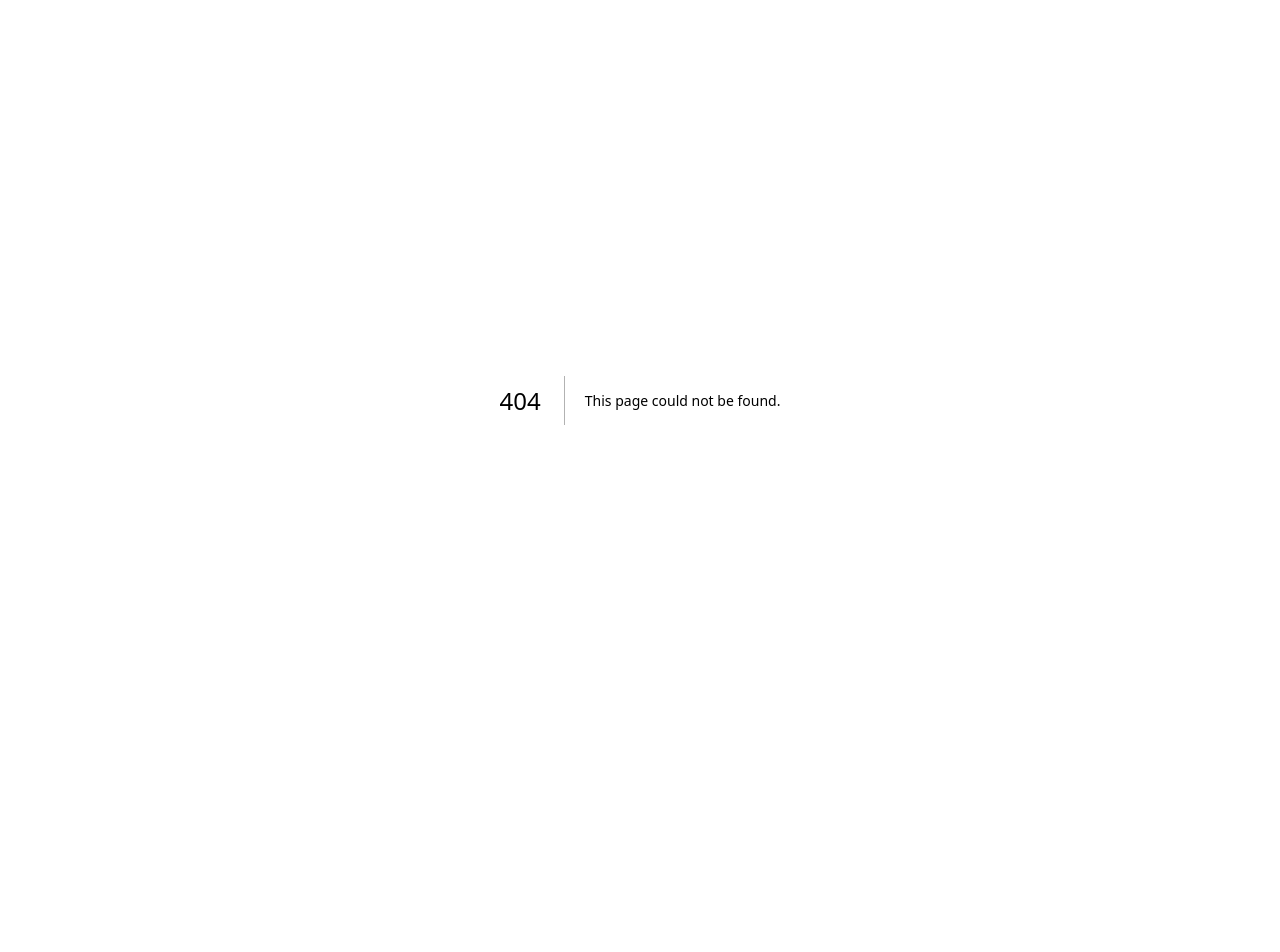
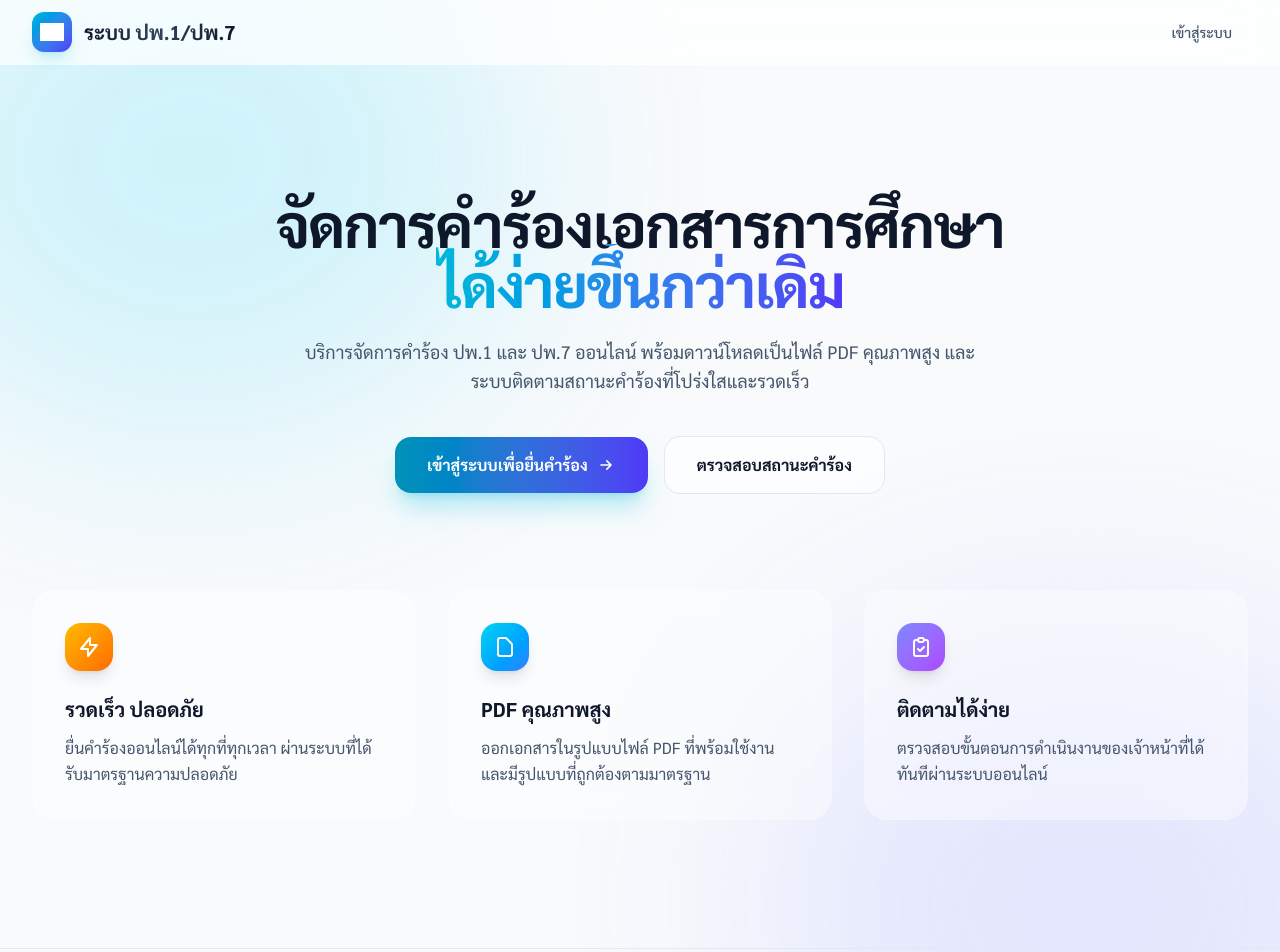
Before and after one commit to attane007/records-and-assessment, a Next.js app in the folder frontend/: page / in a window 1280 px wide. Before the commit this address had no page. Shown: the top 952 px of the page. Before the commit the page ends 800 px from the top, so only its background shows below. Built offline with nearby package versions, Linux system fonts and the light colour scheme; grey boxes are pictures that could not be loaded.

Commit message:
feat: create landing page with navigation, hero section, features grid, and footer

```diff
--- /dev/null
+++ b/frontend/app/page.tsx
@@ -0,0 +1,138 @@
+"use client";
+
+import Link from "next/link";
+import Image from "next/image";
+
+export default function LandingPage() {
+  return (
+    <div className="min-h-screen flex flex-col bg-slate-50 dark:bg-slate-950 relative overflow-hidden selection:bg-cyan-100 dark:selection:bg-cyan-900/40">
+      {/* Background Orbs */}
+      <div className="absolute top-[-10%] left-[-10%] w-[50%] h-[50%] bg-cyan-400/20 dark:bg-cyan-900/20 rounded-full blur-[120px] animate-pulse pointer-events-none" />
+      <div className="absolute bottom-[-10%] right-[-10%] w-[50%] h-[50%] bg-indigo-400/20 dark:bg-indigo-900/20 rounded-full blur-[120px] animate-pulse pointer-events-none" style={{ animationDelay: '2s' }} />
+
+      {/* Navigation */}
+      <nav className="sticky top-0 z-50 w-full border-b border-white/20 dark:border-slate-800/50 bg-white/70 dark:bg-slate-900/70 backdrop-blur-xl">
+        <div className="mx-auto max-w-7xl px-4 sm:px-6 lg:px-8">
+          <div className="flex h-16 items-center justify-between">
+            <div className="flex items-center gap-3">
+              <div className="w-10 h-10 bg-gradient-to-br from-cyan-500 to-indigo-600 rounded-xl flex items-center justify-center p-2 shadow-lg shadow-cyan-500/20">
+                 <Image src="/logo-ppk-512x512-1.ico" alt="Logo" width={24} height={24} className="brightness-0 invert" />
+              </div>
+              <span className="text-xl font-bold bg-clip-text text-transparent bg-gradient-to-r from-slate-900 via-slate-700 to-slate-900 dark:from-white dark:via-slate-200 dark:to-white">
+                ระบบ ปพ.1/ปพ.7
+              </span>
+            </div>
+            <div className="flex gap-4">
+              <Link
+                href="/admin"
+                className="px-4 py-2 text-sm font-medium text-slate-600 dark:text-slate-300 hover:text-slate-900 dark:hover:text-white transition-colors"
+              >
+                เข้าสู่ระบบ
+              </Link>
+            </div>
+          </div>
+        </div>
+      </nav>
+
+      {/* Hero Section */}
+      <main className="relative z-10 flex-1">
+        <div className="mx-auto max-w-7xl px-4 sm:px-6 lg:px-8 py-20 sm:py-32">
+          <div className="text-center">
+            <h1 className="text-4xl sm:text-6xl font-extrabold tracking-tight text-slate-900 dark:text-white">
+              จัดการคำร้องเอกสารการศึกษา <br />
+              <span className="bg-clip-text text-transparent bg-gradient-to-r from-cyan-500 to-indigo-600">
+                ได้ง่ายขึ้นกว่าเดิม
+              </span>
+            </h1>
+            <p className="mx-auto mt-6 max-w-2xl text-lg text-slate-600 dark:text-slate-400 leading-relaxed">
+              บริการจัดการคำร้อง ปพ.1 และ ปพ.7 ออนไลน์ พร้อมดาวน์โหลดเป็นไฟล์ PDF คุณภาพสูง และระบบติดตามสถานะคำร้องที่โปร่งใสและรวดเร็ว
+            </p>
+            <div className="mt-10 flex flex-col sm:flex-row items-center justify-center gap-4">
+              <Link
+                href="/login"
+                className="group relative w-full sm:w-auto inline-flex items-center justify-center px-8 py-4 font-bold text-white transition-all duration-200 bg-gradient-to-r from-cyan-600 to-indigo-600 rounded-2xl shadow-xl shadow-cyan-500/25 hover:shadow-cyan-500/40 hover:-translate-y-0.5 active:translate-y-0 active:scale-95"
+              >
+                <span className="relative z-10 flex items-center gap-2">
+                  เข้าสู่ระบบเพื่อยื่นคำร้อง
+                  <svg className="w-5 h-5 transition-transform group-hover:translate-x-1" fill="none" viewBox="0 0 24 24" stroke="currentColor">
+                    <path strokeLinecap="round" strokeLinejoin="round" strokeWidth={2} d="M13 7l5 5m0 0l-5 5m5-5H6" />
+                  </svg>
+                </span>
+              </Link>
+              <Link
+                href="/verify"
+                className="w-full sm:w-auto inline-flex items-center justify-center px-8 py-4 font-bold text-slate-900 dark:text-white transition-all duration-200 bg-white/50 dark:bg-slate-900/50 backdrop-blur-sm border border-slate-200 dark:border-slate-800 rounded-2xl hover:bg-slate-100 dark:hover:bg-slate-800 active:scale-95"
+              >
+                ตรวจสอบสถานะคำร้อง
+              </Link>
+            </div>
+          </div>
+
+          {/* Features Grid */}
+          <div className="mt-24 grid grid-cols-1 gap-8 sm:grid-cols-3">
+            {[
+              {
+                title: "รวดเร็ว ปลอดภัย",
+                desc: "ยื่นคำร้องออนไลน์ได้ทุกที่ทุกเวลา ผ่านระบบที่ได้รับมาตรฐานความปลอดภัย",
+                icon: (
+                  <svg className="w-6 h-6" fill="none" viewBox="0 0 24 24" stroke="currentColor">
+                    <path strokeLinecap="round" strokeLinejoin="round" strokeWidth={2} d="M13 10V3L4 14h7v7l9-11h-7z" />
+                  </svg>
+                ),
+                color: "from-amber-400 to-orange-500"
+              },
+              {
+                title: "PDF คุณภาพสูง",
+                desc: "ออกเอกสารในรูปแบบไฟล์ PDF ที่พร้อมใช้งานและมีรูปแบบที่ถูกต้องตามมาตรฐาน",
+                icon: (
+                  <svg className="w-6 h-6" fill="none" viewBox="0 0 24 24" stroke="currentColor">
+                    <path strokeLinecap="round" strokeLinejoin="round" strokeWidth={2} d="M7 21h10a2 2 0 002-2V9.414a1 1 0 00-.293-.707l-5.414-5.414A1 1 0 0012.586 3H7a2 2 0 00-2 2v14a2 2 0 002 2z" />
+                  </svg>
+                ),
+                color: "from-cyan-400 to-blue-500"
+              },
+              {
+                title: "ติดตามได้ง่าย",
+                desc: "ตรวจสอบขั้นตอนการดำเนินงานของเจ้าหน้าที่ได้ทันทีผ่านระบบออนไลน์",
+                icon: (
+                  <svg className="w-6 h-6" fill="none" viewBox="0 0 24 24" stroke="currentColor">
+                    <path strokeLinecap="round" strokeLinejoin="round" strokeWidth={2} d="M9 5H7a2 2 0 00-2 2v12a2 2 0 002 2h10a2 2 0 002-2V7a2 2 0 00-2-2h-2M9 5a2 2 0 002 2h2a2 2 0 002-2M9 5a2 2 0 012-2h2a2 2 0 012 2m-6 9l2 2 4-4" />
+                  </svg>
+                ),
+                color: "from-indigo-400 to-purple-500"
+              }
+            ].map((feature, i) => (
+              <div key={i} className="group p-8 rounded-3xl bg-white/40 dark:bg-slate-900/40 backdrop-blur-md border border-white/20 dark:border-slate-800/50 hover:border-cyan-500/50 transition-all duration-300">
+                <div className={`w-12 h-12 mb-6 rounded-2xl bg-gradient-to-br ${feature.color} flex items-center justify-center text-white shadow-lg`}>
+                  {feature.icon}
+                </div>
+                <h3 className="text-xl font-bold text-slate-900 dark:text-white mb-3">
+                  {feature.title}
+                </h3>
+                <p className="text-slate-600 dark:text-slate-400 leading-relaxed font-xs">
+                  {feature.desc}
+                </p>
+              </div>
+            ))}
+          </div>
+        </div>
+      </main>
+
+      {/* Footer */}
+      <footer className="relative z-10 border-t border-slate-200 dark:border-slate-800 py-12">
+        <div className="mx-auto max-w-7xl px-4 sm:px-6 lg:px-8">
+          <div className="flex flex-col md:flex-row items-center justify-between gap-6">
+            <div className="text-sm text-slate-500 dark:text-slate-400 font-xs">
+              © {new Date().getFullYear()} Records & Assessment System. All rights reserved.
+            </div>
+            <div className="flex gap-8 text-sm text-slate-500 dark:text-slate-400 font-xs">
+              <Link href="#" className="hover:text-cyan-500 transition-colors">ความเป็นส่วนตัว</Link>
+              <Link href="#" className="hover:text-cyan-500 transition-colors">เงื่อนไขการใช้งาน</Link>
+              <Link href="#" className="hover:text-cyan-500 transition-colors">ติดต่อสอบถาม</Link>
+            </div>
+          </div>
+        </div>
+      </footer>
+    </div>
+  );
+}
```
